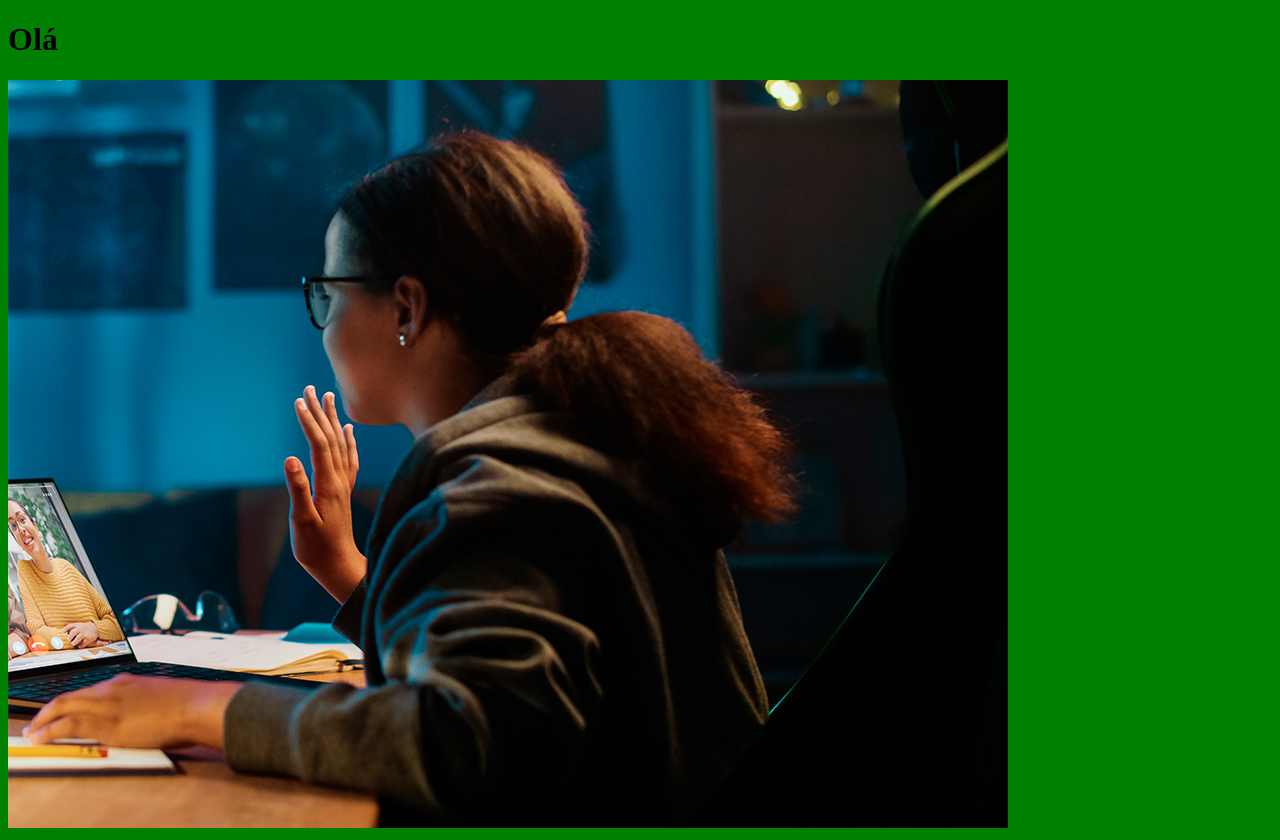
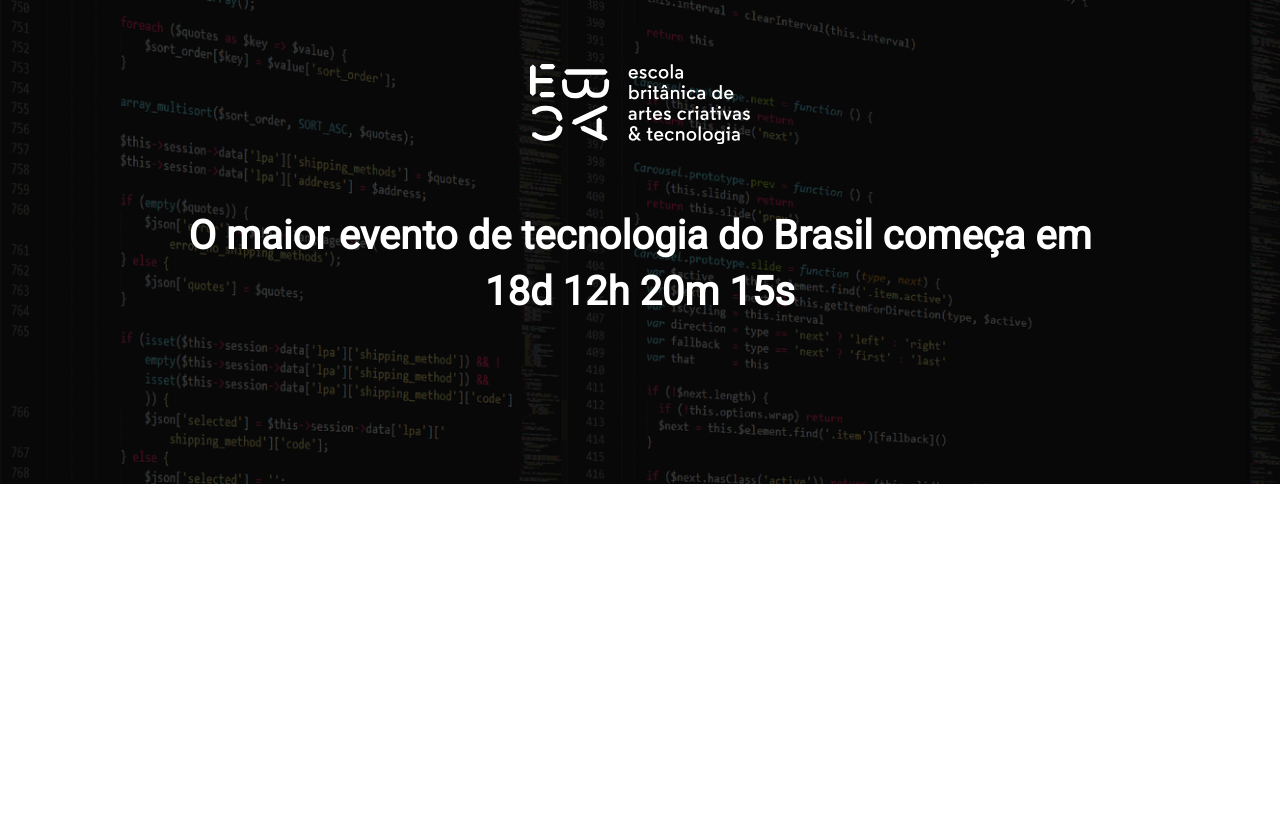
Before and after one commit to DEV-Gabriel7/lp_evento, a website built with Parcel: page src/index.html in a window 1280 px wide. After the commit the page ends 800 px from the top, so only its background shows below. Built offline with nearby package versions, Linux system fonts and the light colour scheme.

Commit message:
Criando o hero

```diff
--- a/src/index.html
+++ b/src/index.html
@@ -1,14 +1,24 @@
 <!DOCTYPE html>
-<html lang="en">
+<html lang="pt-BR">
 <head>
     <meta charset="UTF-8">
     <meta name="viewport" content="width=device-width, initial-scale=1.0">
     <title>Document</title>
+    <link rel="preconnect" href="https://fonts.googleapis.com">
+    <link rel="preconnect" href="https://fonts.gstatic.com" crossorigin>
+    <link href="https://fonts.googleapis.com/css2?family=Roboto:ital@0;1&display=swap" rel="stylesheet">
     <link rel="stylesheet" href="styles/main.scss">
 </head>
 <body>
-    <h1>Olá</h1>
-    <img src="./images/backend.png" alt="">
+    <header class="hero">
+        <div class="container">
+            <img class="hero__logo" src="./images/ebac_logo.svg" alt="EBAC">
+            <p class="hero__text">
+                O maior evento de tecnologia do Brasil começa em 18d 12h 20m 15s
+            </p>
+        </div>
+    </header>
+
     <script src="scripts/main.js"></script>
 </body>
 </html>
--- /dev/null
+++ b/src/styles/_hero.scss
@@ -0,0 +1,52 @@
+.hero {
+    padding-top: 64px;
+    padding-bottom: 100px;
+    background-image: url(../images/fundo.png);
+    background-repeat: no-repeat;
+    background-size: cover;
+    position: relative;
+
+    .container {
+        position: relative;
+    }
+
+    &::before {
+        position: absolute;
+        top: 0;
+        left: 0;
+        width: 100%;
+        height: 100%;
+        background-color: #000;
+        content: "";
+        opacity: .7;
+    }
+
+    &__text {
+        margin-top: 64px;
+        margin-bottom: 64px;
+        font-size: 40px;
+        line-height: 56px;
+        font-weight: bold;
+        text-align: center;
+    }
+
+    &__logo {
+        margin: 0 auto;
+        height: 80px;
+        display: block;
+    }
+
+    @media(max-width: 640px) {
+        padding: 40px 0;
+
+        &__logo {
+            height: 40px;
+        }
+
+        &__text {
+            font-size: 22px;
+            line-height: 24px;
+            margin: 24px 0;
+        }
+    }
+}
--- a/src/styles/main.scss
+++ b/src/styles/main.scss
@@ -1,3 +1,23 @@
-body {
-    background-color: green;
+@use "hero";
+
+* {
+    margin: 0;
+    padding: 0;
+    box-sizing: border-box;
+    font-family: Roboto, sans-serif;
+    color: #fff;
 }
+
+.container {
+    max-width: 960px;
+    width: 100%;
+    margin: 0 auto;
+
+    @media(max-width: 640px) {
+        max-width: 80%;
+    }
+
+    @media(max-width: 1024px) {
+        max-width: 90%;
+    }
+}
```
